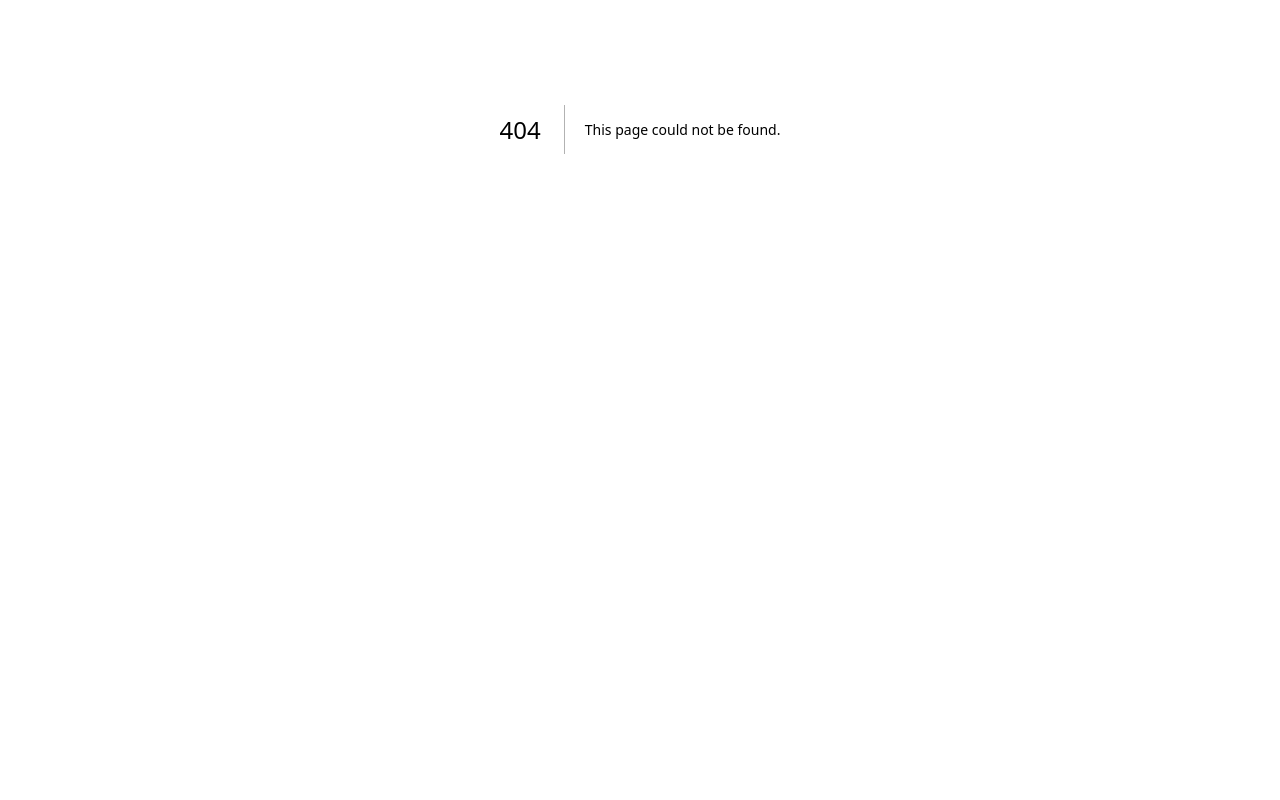
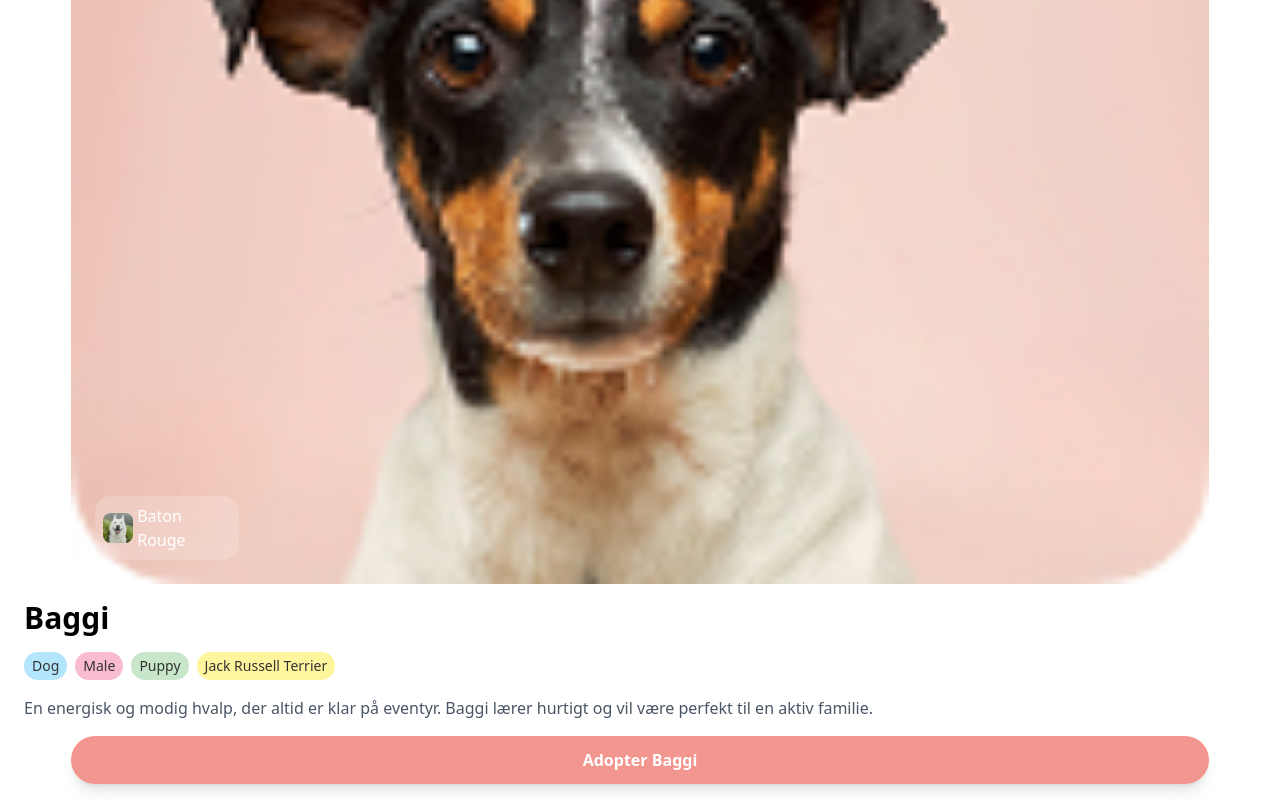
Before and after one commit to MeleeseKaerhavn/family-friends, a Next.js app: page /singleview/baggi in a window 1280 px wide. Before the commit this address had no page. Shown: the part 271-1071 px from the top of the page. Before the commit the page ends 800 px from the top, so only its background shows below. Built offline with nearby package versions, Linux system fonts and the light colour scheme.

Commit message:
Dynamic and filters fine

```diff
--- /dev/null
+++ b/src/app/(routes)/singleview/[id]/page.js
@@ -0,0 +1,64 @@
+"use client";
+
+import Image from "next/image";
+import Header from "@/components/Header";
+import { IoChevronBackOutline } from "react-icons/io5";
+import Favorite from "@/components/Favorite";
+import Tag from "@/components/Tag";
+import AdoptButton from "@/components/AdoptButton";
+import { useParams } from "next/navigation";
+import pets from "@/data/pets.json";
+import Link from "next/link";
+import { useState } from "react";
+
+function Detalje() {
+  const { id } = useParams();
+  const pet = pets.find(p => p.id === id);
+  if (!pet) return <div className="m-4">Pet not found.</div>;
+
+  return (
+    <div className="m-2">
+      <Header />
+
+      <div className="grid grid-cols-1 grid-rows-1 w-[90%] m-auto relative">
+        <Image
+          src={pet.photo.url}
+          alt={pet.name}
+          width={900}
+          height={700}
+          className="col-start-1 row-start-1 w-full h-auto object-cover z-0"
+          priority
+        />
+
+        <div className="col-start-1 row-start-1 z-10 self-start flex justify-between items-start m-4">
+          <Link href="/">
+          <IoChevronBackOutline className="text-white backdrop-blur-sm bg-white/20 rounded-full p-1 shadow-md cursor-pointer" size={24} />
+          </Link>
+          <Favorite />
+
+        </div>
+
+        <div className="flex gap-1 col-start-1 row-start-1 self-end rounded-2xl backdrop-blur-sm bg-white/20 z-10 w-36 py-2 px-2 m-6">
+          <Image src="/avatar.svg" alt="" width={30} height={30} />
+          <p className="text-white">Baton Rouge</p>
+        </div>
+      </div>
+
+      <h1 className="font-semibold text-3xl m-4">{pet.name}</h1>
+
+      <div className="flex flex-wrap gap-2 mt-2 px-4">
+        {pet.tags?.map(t => (
+          <Tag key={t.label} label={t.label} color={t.color} textColor="#333" />
+        ))}
+      </div>
+
+      <section className="m-4 text-gray-600">
+        <p>{pet.description}</p>
+      </section>
+
+      <AdoptButton text={pet.name} />
+    </div>
+  );
+}
+
+export default Detalje;
--- a/src/app/(routes)/singleview/page.js
+++ /dev/null
@@ -1,61 +0,0 @@
-import Link from "next/link";
-import Image from "next/image";
-import Header from "@/components/Header";
-import { IoChevronBackOutline } from "react-icons/io5";
-import { SlStar } from "react-icons/sl";
-import Favorite from "@/components/Favorite";
-import Tag from "@/components/Tag";
-import AdoptButton from "@/components/AdoptButton";
-import pets from "@/data/pets.json";
-
-
-const detalje = () => {
-    return (
-      <div className="m-2">
-
-
-        <Header />
-
-        <div className="grid grid-cols-1 grid-rows-1 w-[90%] m-auto relative">
-        <Image  src="/bigUilli.svg"
-        alt="placeholdercat"
-        width={300}
-        height={300}
-        className="col-start-1 row-start-1 w-full h-auto object-cover z-0 "
-      />
-       <div className="col-start-1 row-start-1 z-10 self-start ">
-        <IoChevronBackOutline className=" text-white backdrop-blur-sm bg-white/20 border-none rounded-full p-1 m-4 shadow-md cursor-pointer" size={24} />
-        <div className="-mt-10">
-          <Favorite />
-        </div>
-       </div>
-      <div className="flex gap-1 col-start-1 row-start-1 self-end rounded-2xl backdrop-blur-sm bg-white/20 border-none z-10 w-36 py-4 px-2 m-6" >
-       <Image
-       src="/avatar.svg"
-        alt="placeholdercat"
-        width={30}
-        height={30}
-       />
-        <p className="text-white items-start">Baton Rouge</p>
-      </div>
-      </div>
-      <h1 className="font-semibold text-3xl m-4">Samojed Willie</h1>
-
-      <div className="flex justify-evenly gap-3 overflow-x-auto py-1 ml-4">
-        <Tag />
-        <Tag />
-        <Tag />
-        <Tag />
-      </div>
-      <section className="m-4 text-gray-600">
-        <p>Den venligste Samojed, vi nogensinde har mødt. Elsker at lege med bolde og er venlig over for andre dyr. På trods af sin hvide pels elsker den regn og vandpytter. </p>
-      </section>
-      <AdoptButton />
-      </div>
-
-
-
-     );
-}
-
-export default detalje;
--- a/src/app/page.js
+++ b/src/app/page.js
@@ -1,3 +1,5 @@
+"use client";
+import React, { useState, useMemo } from "react";
 import Image from "next/image";
 import Link from "next/link";
 import Header from "@/components/Header";
@@ -7,15 +9,25 @@ import Footer from "@/components/Footer";
 import pets from "@/data/pets.json";
 
 export default function Home() {
+  const [filter, setFilter] = useState("Alle"); // "Alle" | "Katte" | "Hunde" | "Andre"
+
+  const filteredPets = useMemo(() => {
+    if (filter === "Alle") return pets;
+    if (filter === "Katte") return pets.filter(p => (p.species || "").toLowerCase() === "cat");
+    if (filter === "Hunde") return pets.filter(p => (p.species || "").toLowerCase() === "dog");
+    // "Andre" = anything not Cat/Dog (or missing)
+    return pets.filter(p => !["cat", "dog"].includes((p.species || "").toLowerCase()));
+  }, [filter]);
+
+
   return (
     <div>
       <Header />
-      <ScrollNav />
+      <ScrollNav filter={filter} setFilter={setFilter} />
 
       <section className="grid grid-cols-2 gap-4 p-4">
-        {pets.map((pet) => (
-          <Card key={pet.id} pet={pet} />
-        ))}
+        {filteredPets.map(pet => <Card key={pet.id} pet={pet} />)}
+
       </section>
       <Footer />
 
--- a/src/components/AdoptButton.jsx
+++ b/src/components/AdoptButton.jsx
@@ -1,9 +1,12 @@
-const AdoptButton = () => {
-    return ( <div>
-    <button className="w-[90%] m-auto mb-4 bg-[#F2968F] text-white rounded-full px-6 py-3 flex justify-center items-center shadow-lg cursor-pointer">
-      <span className="font-semibold">Adoptér Samojed Willie</span>
-    </button>
-    </div> );
-}
+
+const AdoptButton = ({ text = "Adopter" }) => {
+  return (
+    <div>
+      <button className="w-[90%] m-auto mb-4 bg-[#F2968F] text-white rounded-full px-6 py-3 flex justify-center items-center shadow-lg cursor-pointer">
+        <span className="font-semibold">Adopter {text}</span>
+      </button>
+    </div>
+  );
+};
 
 export default AdoptButton;
--- a/src/components/Card.jsx
+++ b/src/components/Card.jsx
@@ -5,7 +5,7 @@ import Favorite from "./Favorite";
 const Card = ({ pet }) => {
   return (
     <div className="card_wrapper bg-white rounded-lg shadow-card w-full">
-      <Link href={`/singleview`}>
+      <Link href={`/singleview/${pet.id}`}>
         <div
           className={`grid grid-cols-1 grid-rows-1 overflow-hidden rounded-lg`}
           style={{ backgroundColor: pet.photo.backgroundColor }}
--- a/src/components/ScrollNav.jsx
+++ b/src/components/ScrollNav.jsx
@@ -1,8 +1,14 @@
-const ScrollNav = () => {
+"use client";
+const ScrollNav = ({ filter, setFilter }) => {
+  const base = "flex items-center gap-2 rounded-full px-6 py-2 shrink-0 ring-1 ring-[#CACACD]";
+  const active = "bg-[#F2968F] text-white ring-0";
+  const inactive = "bg-white text-gray-500";
+
+
     return (
         <div className="pl-4">
       <div className="flex gap-3 overflow-x-auto py-2">
-        <button className="flex justify-between items-center gap-2 bg-[#F2968F] text-white rounded-full px-6 py-2 shrink-0">
+        <button onClick={() => setFilter("Alle")} className={`${base} ${filter === "Alle"   ? active : inactive}`}>
           <img
             src="/all.svg"
             alt=""
@@ -11,7 +17,7 @@ const ScrollNav = () => {
           <span>Alle</span>
         </button>
 
-        <button className="flex items-center gap-2 bg-white text-gray-500 rounded-full px-6 py-2 shrink-0 ring-1 ring-[#CACACD]">
+        <button onClick={() => setFilter("Katte")}  className={`${base} ${filter === "Katte"  ? active : inactive}`}>
           <img
             src="/cats.svg"
             alt=""
@@ -20,7 +26,7 @@ const ScrollNav = () => {
           <span>Katte</span>
         </button>
 
-        <button className="flex items-center gap-2 bg-white text-gray-500 rounded-full px-6 py-2 shrink-0 ring-1 ring-[#CACACD]">
+        <button onClick={() => setFilter("Hunde")}  className={`${base} ${filter === "Hunde"  ? active : inactive}`}>
           <img
             src="/dogs.svg"
             alt=""
@@ -29,7 +35,7 @@ const ScrollNav = () => {
           <span>Hunde</span>
         </button>
 
-        <button className="flex items-center gap-2 bg-white text-gray-500 rounded-full px-4 py-2 shrink-0 ring-1 ring-[#CACACD]">
+        <button onClick={() => setFilter("Andre")}  className={`${base} ${filter === "Andre"  ? active : inactive}`}>
           <img
             src="/all.svg"
             alt=""
--- a/src/components/Tag.jsx
+++ b/src/components/Tag.jsx
@@ -1,6 +1,16 @@
-
-const Tag = () => {
-    return ( <p className="text-[#6B8B42] bg-[#ACD7FF] rounded-full px-2 py-1 text-nowrap"> Great Dane</p> );
-}
+// components/Tag.jsx
+const Tag = ({ label, color = "#ACD7FF", textColor = "#6B8B42" }) => {
+  return (
+    <p
+      className="rounded-full px-2 py-1 text-nowrap text-sm font-normal"
+      style={{
+        backgroundColor: color,
+        color: textColor,
+      }}
+    >
+      {label}
+    </p>
+  );
+};
 
 export default Tag;
```
